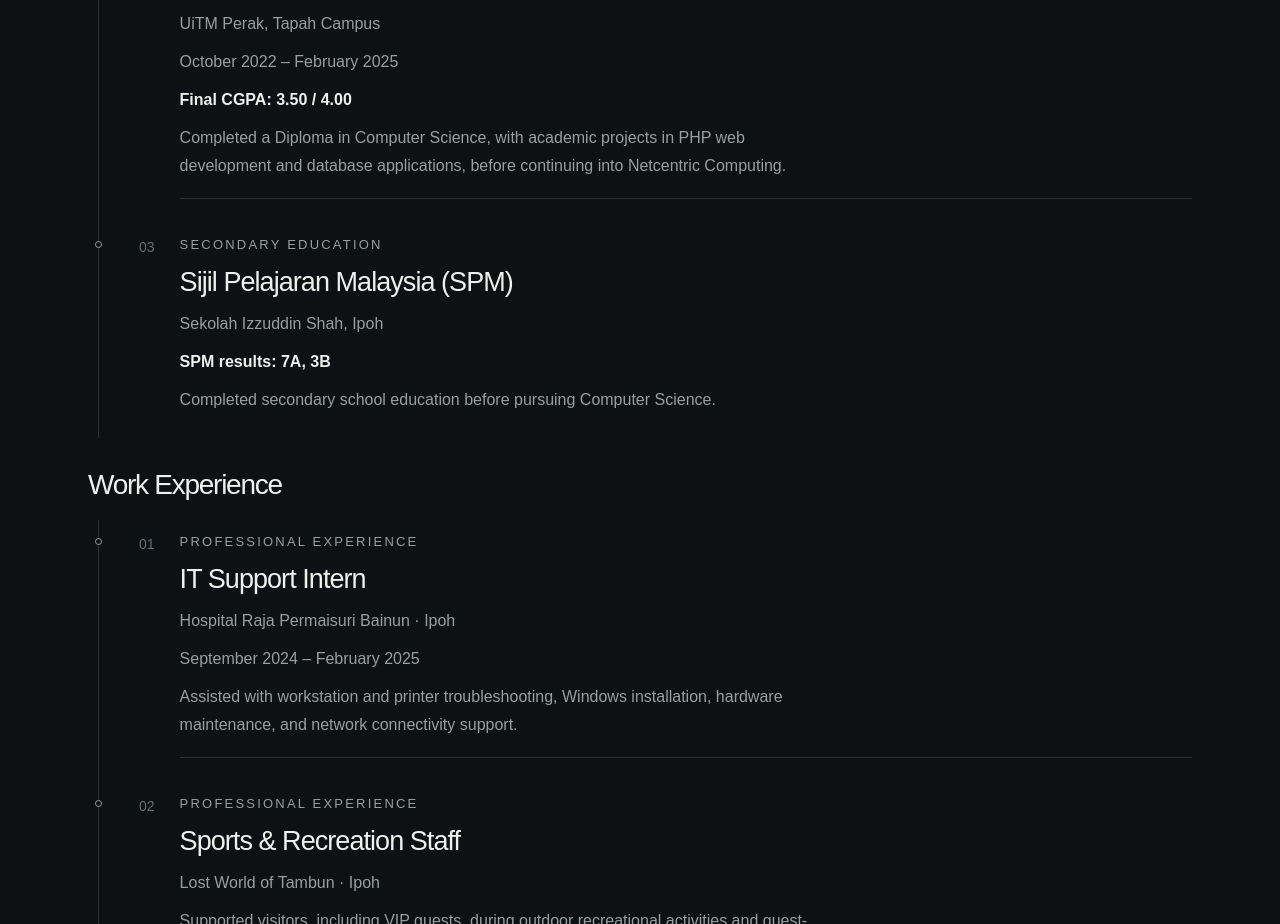
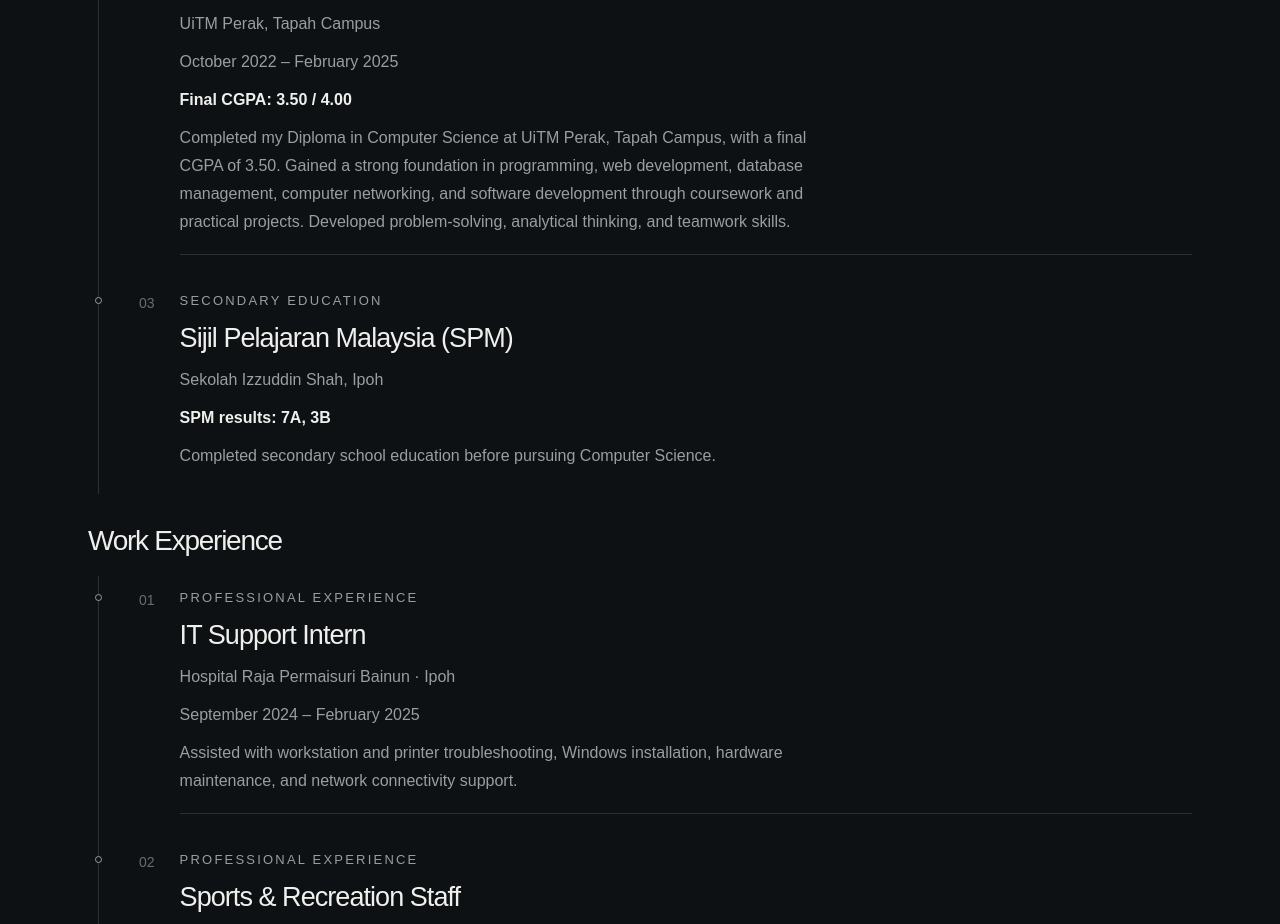
Before and after one commit to alifmukhlis06-svg/portfolio, a Next.js app: page /portfolio/ in a window 1280 px wide. Shown: the part 6860-7784 px from the top of the page. Built offline with nearby package versions, Linux system fonts and the light colour scheme.

Commit message:
Update diploma education description

```diff
--- a/content/education.ts
+++ b/content/education.ts
@@ -2,6 +2,6 @@ import type { TimelineEntry } from './experience';
 
 export const education: TimelineEntry[] = [
   { label: 'DEGREE', title: 'Bachelor of Computer Science (Hons.) Netcentric Computing', place: 'Universiti Teknologi MARA (UiTM), Perlis', period: 'March 2025 – Present', result: 'Finishing Studies', description: 'A multidisciplinary curriculum covering software development, networking and infrastructure, cybersecurity and digital forensics, databases and computer systems, IoT, and cloud and mobile computing.' },
-  { label: 'DIPLOMA', title: 'Diploma in Computer Science', place: 'UiTM Perak, Tapah Campus', period: 'October 2022 – February 2025', result: 'Final CGPA: 3.50 / 4.00', description: 'Completed a Diploma in Computer Science, with academic projects in PHP web development and database applications, before continuing into Netcentric Computing.' },
+  { label: 'DIPLOMA', title: 'Diploma in Computer Science', place: 'UiTM Perak, Tapah Campus', period: 'October 2022 – February 2025', result: 'Final CGPA: 3.50 / 4.00', description: 'Completed my Diploma in Computer Science at UiTM Perak, Tapah Campus, with a final CGPA of 3.50. Gained a strong foundation in programming, web development, database management, computer networking, and software development through coursework and practical projects. Developed problem-solving, analytical thinking, and teamwork skills.' },
   { label: 'SECONDARY EDUCATION', title: 'Sijil Pelajaran Malaysia (SPM)', place: 'Sekolah Izzuddin Shah, Ipoh', result: 'SPM results: 7A, 3B', description: 'Completed secondary school education before pursuing Computer Science.' },
 ];
```
